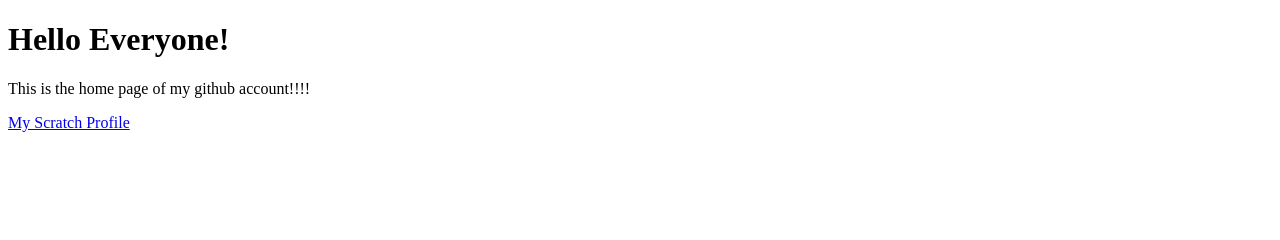
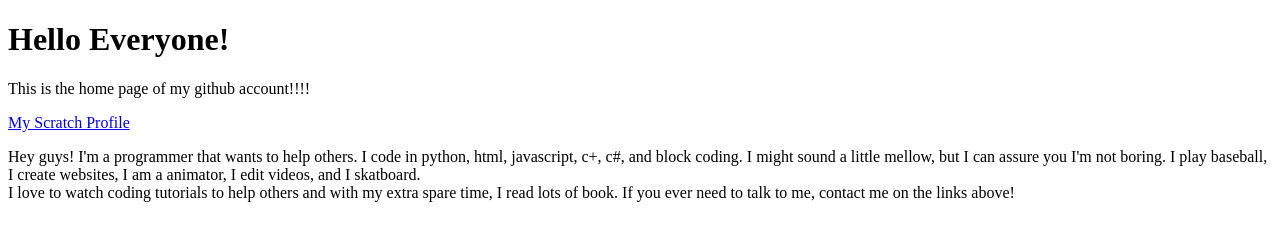
Before and after one commit to LawBreaker29/lawbreaker29.github.io, a plain HTML site: page index.html in a window 1280 px wide. Drawn offline with Linux system fonts and the light colour scheme.

Commit message:
Update index.html

```diff
--- a/index.html
+++ b/index.html
@@ -5,5 +5,11 @@
 <h1>Hello Everyone!</h1>
 <p>This is the home page of my github account!!!!</p>
 <a href="https://scratch.mit.edu/users/law_breaker">My Scratch Profile</a>
+          <p>
+            Hey guys! I'm a programmer that wants to help others. I code in python, html, javascript, c+, c#, and block coding. I might sound a little mellow, but I can assure you I'm not boring.
+            I play baseball, I create websites, I am a animator, I edit videos, and I skatboard. <br>
+            I love to watch coding tutorials to help others and with my extra spare time, I read lots of book.
+            If you ever need to talk to me, contact me on the links above!
+            <p>
 </body>
 </html>
```
